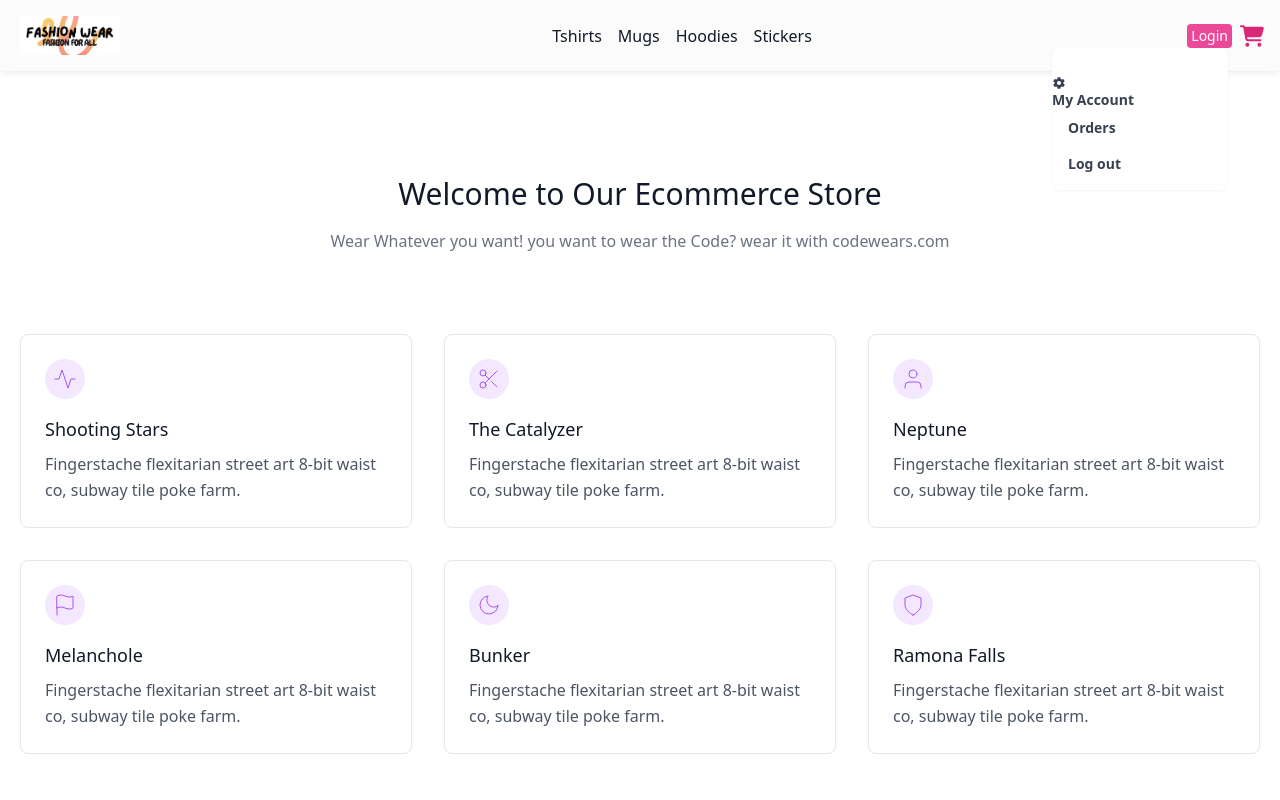
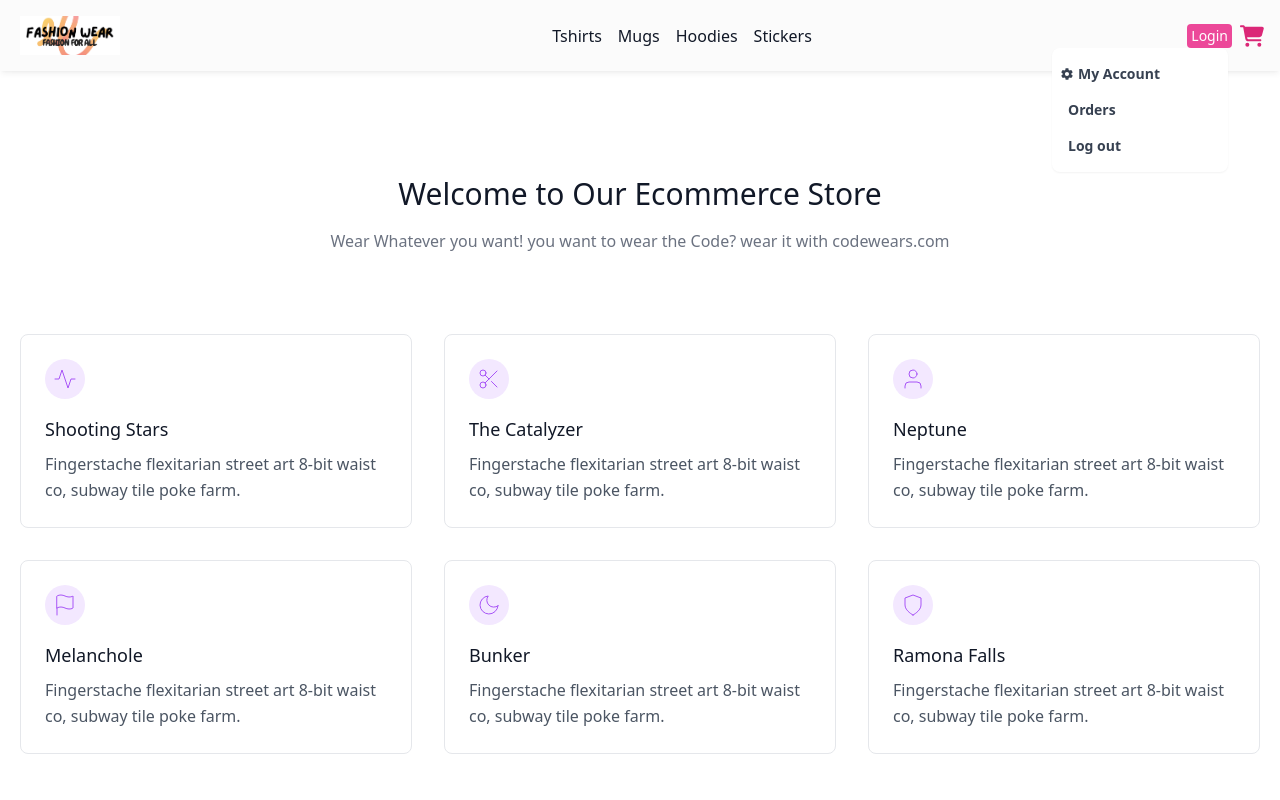
Before and after one commit to Laraib007/Ecommerce-NextJs-Project, a Next.js app: page / in a window 1280 px wide. Shown: the top 800 px of the page. Built offline with nearby package versions, Linux system fonts and the light colour scheme.

Commit message:
Alhamdulillah fix classes

```diff
--- a/src/component/Navbar.js
+++ b/src/component/Navbar.js
@@ -47,8 +47,8 @@ const Navbar = ({key, user, cart, addToCart, clearCart, removeFromCart, subTotal
     <div  className='absolute flex items-center right-0 mx-4 top-6'  >
     {<div id="dropdown" class="absolute  right-9 top-6 bg-white divide-y divide-gray-100 rounded-lg shadow-sm w-44 dark:bg-pink-600">
     <ul class="py-2  text-sm font-bold text-gray-700 dark:text-gray-200" aria-labelledby="dropdownDefaultButton">
-      <li>
-       <a href="#" class="row px-4 py-2 hover:bg-gray-100 dark:hover:bg-gray-600 dark:hover:text-white"><IoMdSettings />My Account</a>
+      <li className='ml-2 items-center flex row'>
+      <IoMdSettings /> <a href="#" class=" px-1 py-2 hover:bg-gray-100 dark:hover:bg-gray-600 dark:hover:text-white">My Account</a>
       </li>
       <li>
         <a href="#" class="block px-4 py-2 hover:bg-gray-100 dark:hover:bg-gray-600 dark:hover:text-white">Orders</a>
```
